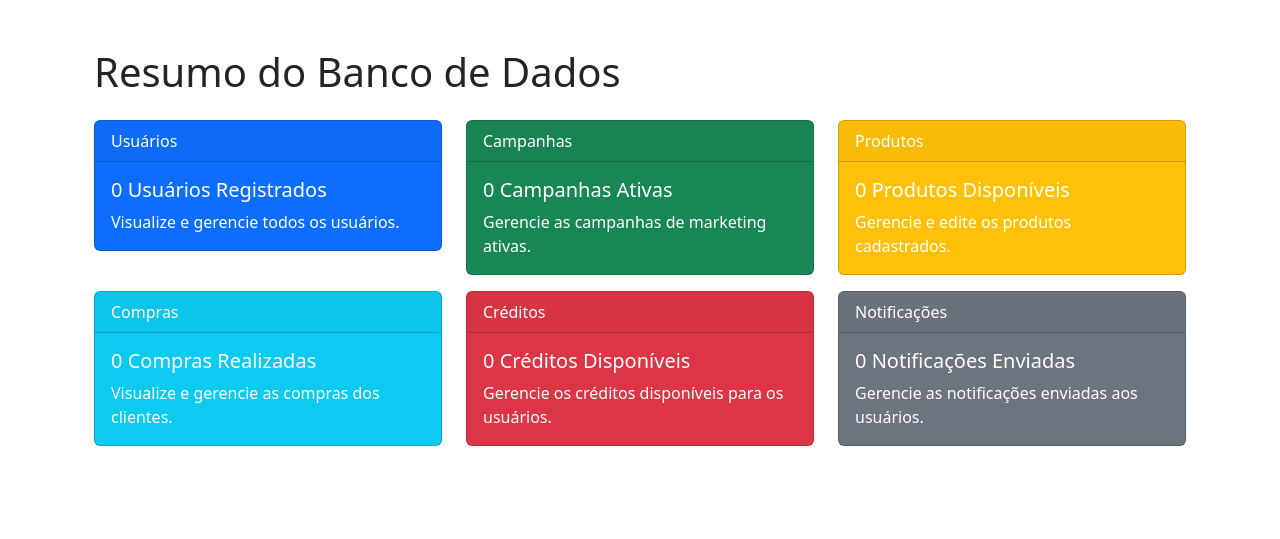
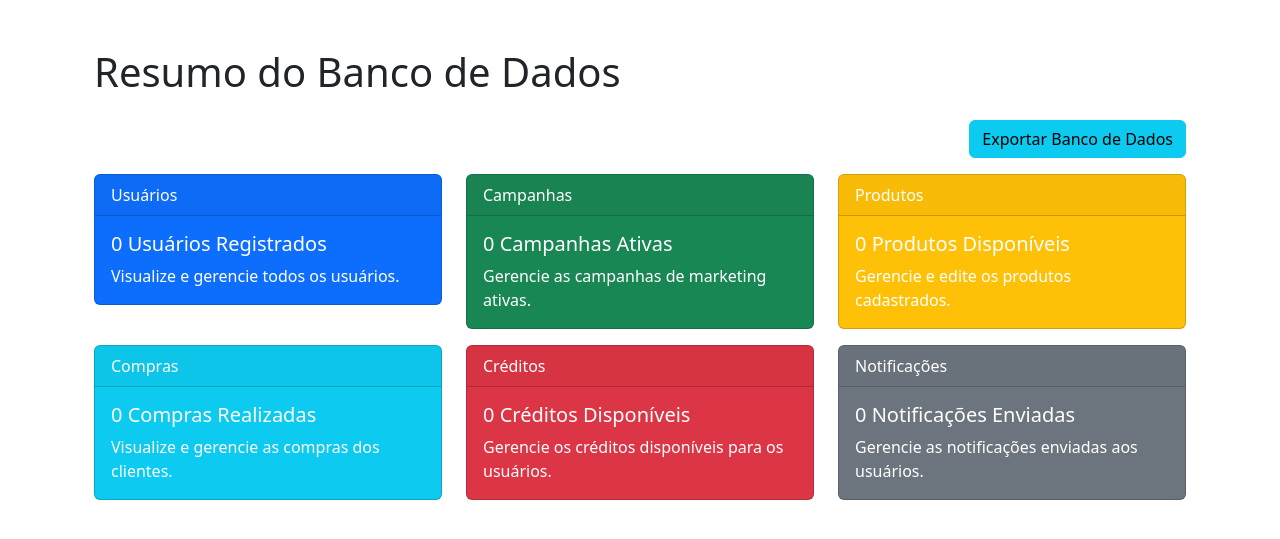
Before and after one commit to tomgoncalvs/Sprint4_DB_2TDSPX, a Flask app: page /dashboard in a window 1280 px wide. Shown: the part 56-595 px from the top of the page. Run offline with Flask 3, Linux system fonts and the light colour scheme; the visitor is signed in with stand-in values (Sample User, id 1); data that the repository does not hold is empty.

Commit message:
Add export functionality for the database in dashboard.html template

```diff
--- a/templates/dashboard.html
+++ b/templates/dashboard.html
@@ -5,6 +5,11 @@
 {% block content %}
 <div class="container mt-5">
     <h1 class="mb-4">Resumo do Banco de Dados</h1>
+    <div class="row">
+        <div class="col-md-12 text-end mb-3">
+            <a href="{{ url_for('export_db') }}" class="btn btn-info">Exportar Banco de Dados</a>
+        </div>
+    </div>
 
     <div class="row">
         <div class="col-md-4">
```
